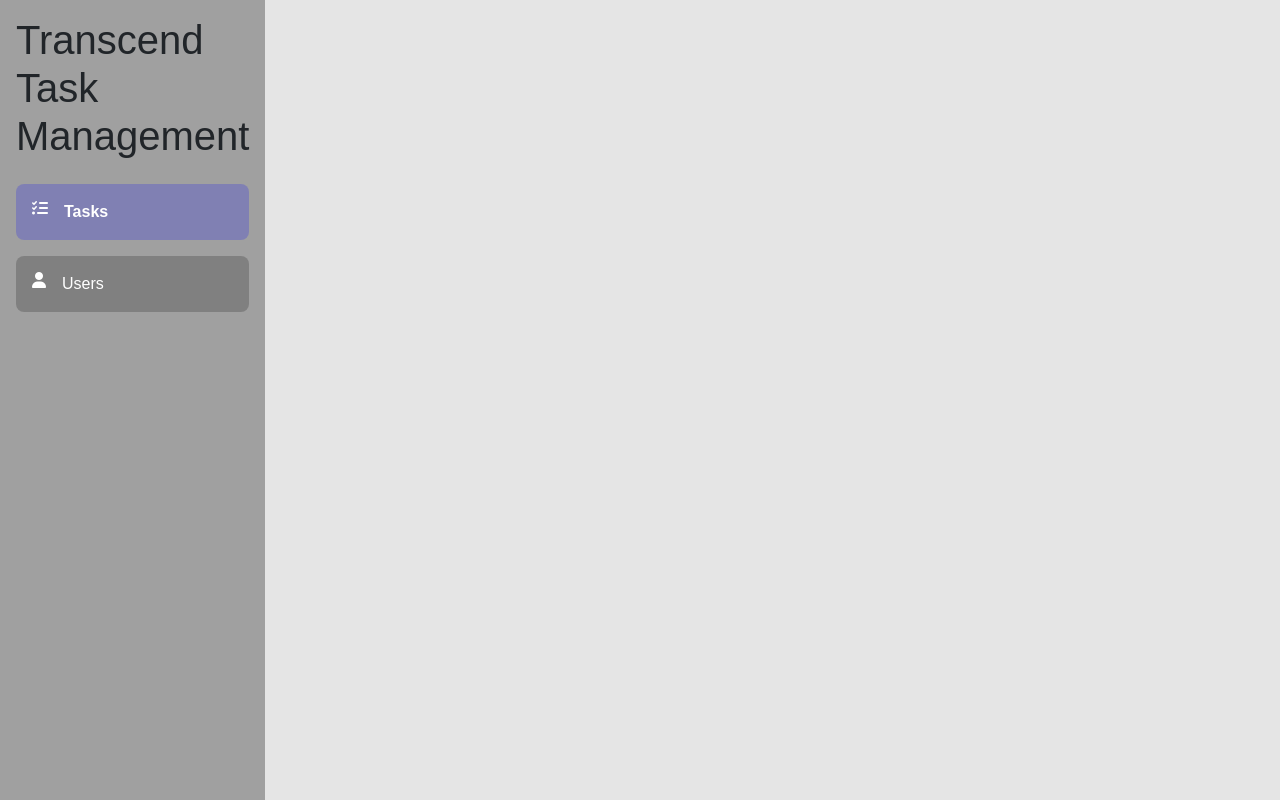
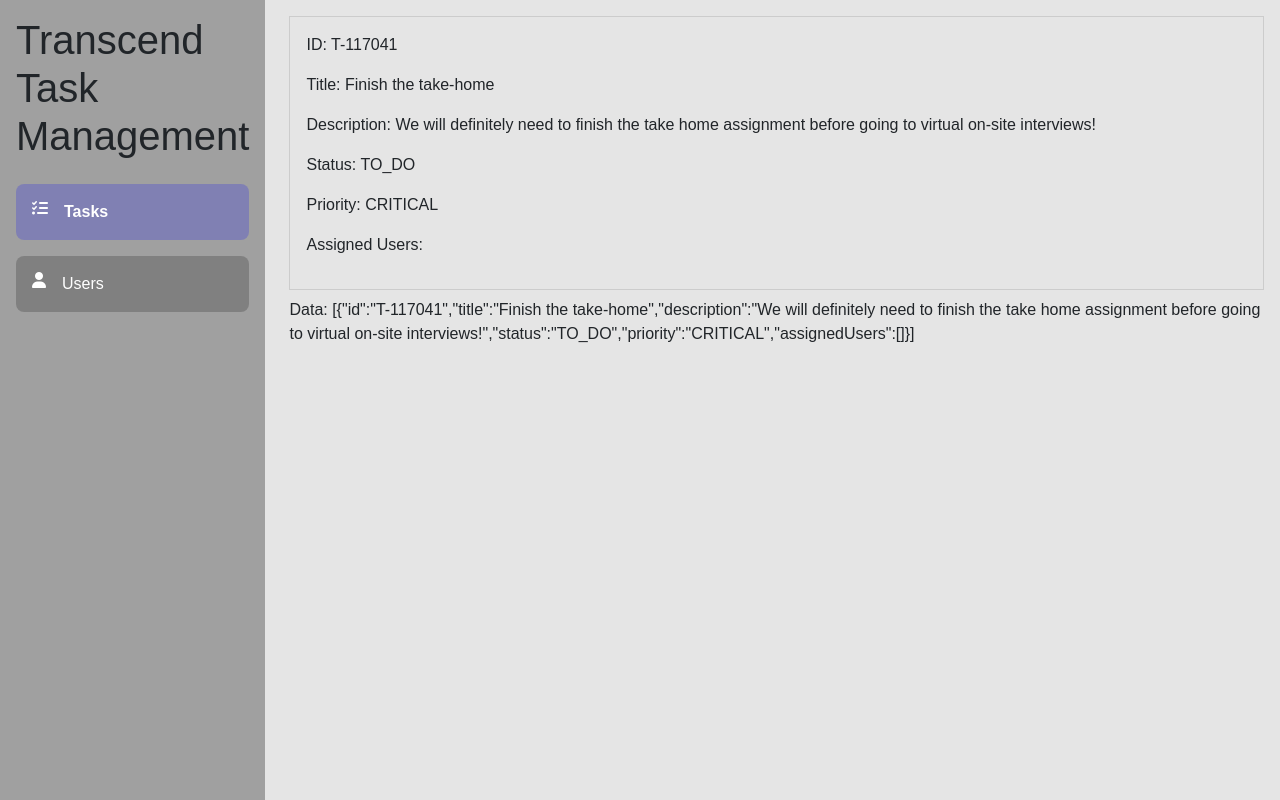
Before and after one commit to alexbarajas/TaskManagement, a React (Vite) app in the folder task-app/: page / in a window 1280 px wide. Built offline with nearby package versions, Linux system fonts and the light colour scheme.

Commit message:
added NotFound and ErrorBoundary files, as well as made updates to TasksView and UsersView files so that the data shows up as a box on their respective pages

```diff
--- a/task-app/src/App.tsx
+++ b/task-app/src/App.tsx
@@ -4,6 +4,8 @@ import { Sidebar } from './support/sidebar/Sidebar.tsx';
 import { TasksView } from './components/TasksView/TasksView.tsx';
 import { createBrowserRouter, RouterProvider } from 'react-router-dom';
 import { UsersView } from './components/UsersView/UsersView.tsx';
+import ErrorBoundary from './components/ErrorBoundary/ErrorBoundary.tsx';
+import { NotFound } from './components/NotFound/NotFound';
 import 'bootstrap/dist/css/bootstrap.min.css';
 
 const router = createBrowserRouter([
@@ -15,10 +17,15 @@ const router = createBrowserRouter([
     path: '/users',
     element: <UsersView />,
   },
+  {
+    path: '*', // for every other link not mentioned above
+    element: <NotFound />,
+  },
 ]);
 
 function App() {
   return (
+    <ErrorBoundary> {/* Wrap the entire application with ErrorBoundary */}
       <div
         style={{
           display: 'grid',
@@ -31,6 +38,7 @@ function App() {
       <Sidebar />
         <RouterProvider router={router} />
       </div>
+    </ErrorBoundary>
   );
 }
 
--- /dev/null
+++ b/task-app/src/components/ErrorBoundary/ErrorBoundary.tsx
@@ -0,0 +1,34 @@
+import React, { Component, ErrorInfo, ReactNode } from "react";
+
+interface Props {
+  children?: ReactNode;
+}
+
+interface State {
+  hasError: boolean;
+}
+
+class ErrorBoundary extends Component<Props, State> {
+  public state: State = {
+    hasError: false
+  };
+
+  public static getDerivedStateFromError(_: Error): State {
+    // Update state so the next render will show the fallback UI.
+    return { hasError: true };
+  }
+
+  public componentDidCatch(error: Error, errorInfo: ErrorInfo) {
+    console.error("Uncaught error:", error, errorInfo);
+  }
+
+  public render() {
+    if (this.state.hasError) {
+      return <h1>Sorry.. there was an error</h1>;
+    }
+
+    return this.props.children;
+  }
+}
+
+export default ErrorBoundary;
--- /dev/null
+++ b/task-app/src/components/NotFound/NotFound.tsx
@@ -0,0 +1,16 @@
+import React from 'react';
+
+interface NotFoundProps {
+  // add any props you might need here
+}
+
+export const NotFound: React.FC<NotFoundProps> = ({ /* destructure props here if needed */ }) => {
+  // your component logic here if you have any
+
+  return (
+    <div>
+      <h1>404 Not Found 😢</h1>
+      <p>Noooooo! The page you're looking for doesn't exist!</p>
+    </div>
+  );
+};
--- a/task-app/src/components/TasksView/TasksView.tsx
+++ b/task-app/src/components/TasksView/TasksView.tsx
@@ -10,6 +10,11 @@ export const TasksView: React.FC = () => {
     BackendEndpoint.GetTasks,
     { props: { searchText: '' } },
   );
+
+  console.log("Data:", data);
+  console.log("Loading:", loading);
+  console.log("Error:", error);
+  console.log("Refetch:", refetch);
 
   return (
     <div
@@ -24,6 +29,18 @@ export const TasksView: React.FC = () => {
       }}
     >
       {/* your code here! */}
+      {data && data.map(user => (
+        <div key={user.id} style={{ border: '1px solid #ccc', padding: '1em' }}>
+          <p>ID: {user.id}</p>
+          <p>Title: {user.title}</p>
+          <p>Description: {user.description}</p>
+          <p>Status: {user.status}</p>
+          <p>Priority: {user.priority}</p>
+          <p>Assigned Users: {user.assignedUsers}</p> {/* This will show as an error due to assignedUsers being empty sometimes but it's fine */}
+        </div>
+      ))}
+      {/* Displaying data */}
+      <p>Data: {JSON.stringify(data)}</p>
     </div>
   );
 };
--- a/task-app/src/components/UsersView/UsersView.tsx
+++ b/task-app/src/components/UsersView/UsersView.tsx
@@ -10,6 +10,11 @@ export const UsersView: React.FC = () => {
     BackendEndpoint.GetUsers,
     { props: { searchText: '' } },
   );
+
+  console.log("Data:", data);
+  console.log("Loading:", loading);
+  console.log("Error:", error);
+  console.log("Refetch:", refetch);
 
   return (
     <div
@@ -24,6 +29,22 @@ export const UsersView: React.FC = () => {
       }}
     >
       {/* your code here! */}
+      {data && data.map(user => (
+        <div key={user.id} style={{ border: '1px solid #ccc', padding: '1em' }}>
+          <p>ID: {user.id}</p>
+          <p>Name: {user.firstName} {user.lastName}</p>
+          <p>Username: {user.username}</p>
+          <p>Profile Rank: {user.profileRank}</p>
+          {user.profilePictureUrl && <img src={user.profilePictureUrl} alt="Profile" style={{ maxWidth: '100px', maxHeight: '100px' }} />}
+        </div>
+      ))}
+      {/* Displaying data */}
+      <p>Data: {JSON.stringify(data)}</p>
+      {/* Displaying loading state */}
+      console.log("hello");
+      {/* <p>Loading: {JSON.stringify(loading)}</p>
+      <p>Error: {JSON.stringify(error)}</p>
+      <p>Refetch: {JSON.stringify(refetch)}</p> */}
     </div>
   );
 };
```
Lines whose indentation alone changed are shown as unchanged.
